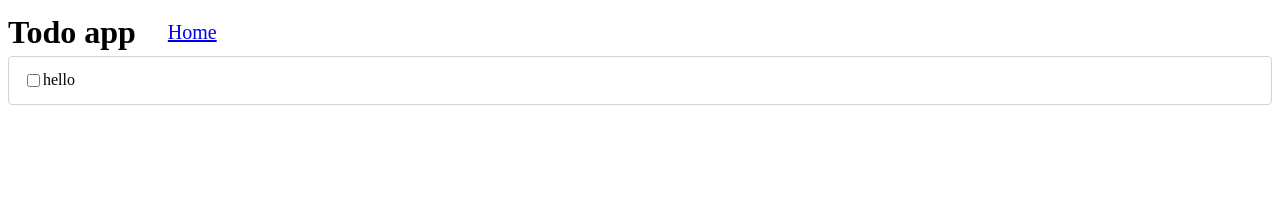
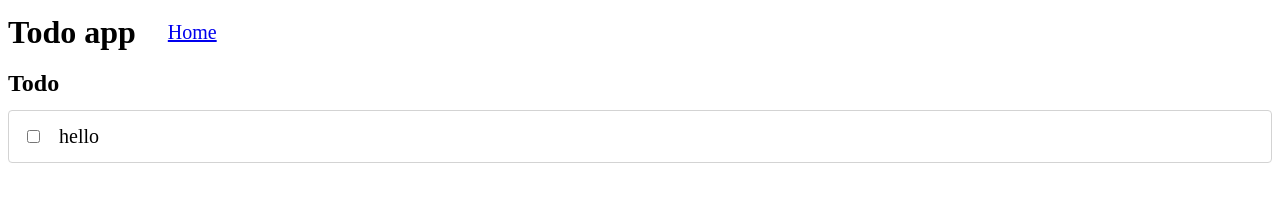
Before and after one commit to neilbryson/todo-vue, a Vue app: page / in a window 1280 px wide. Shown: the top 213 px of the page. Built offline with nearby package versions, Linux system fonts and the light colour scheme; the HTML template or start-up script is replaced by a standard one.

Commit message:
feat: handle list toggle

```diff
--- a/index.html
+++ b/index.html
@@ -4,7 +4,7 @@
     <meta charset="UTF-8">
     <link rel="icon" href="/favicon.ico">
     <meta name="viewport" content="width=device-width, initial-scale=1.0">
-    <title>Vite App</title>
+    <title>Todo app in Vue</title>
   </head>
   <body>
     <div id="app"></div>
--- a/src/components/TodoItem.vue
+++ b/src/components/TodoItem.vue
@@ -1,23 +1,18 @@
-<script lang="ts">
-import { mapActions } from 'pinia';
+<script setup lang="ts">
 import { useTodoStore } from '@/stores/todo';
 
-export default {
-  props: {
-    id: Number,
-    details: String,
-    isDone: Boolean,
-  },
-  methods: {
-    ...mapActions(useTodoStore, ['toggleDone'])
-  }
-}
+const props = defineProps({
+  id: Number,
+  details: String,
+  isDone: Boolean,
+})
+const { toggleDone } = useTodoStore();
 </script>
 
 <template>
-  <div class="todo-item-container" :class="{ checked: isDone }">
-    <input type="checkbox" :checked="isDone" @change="toggleDone(id)" />
-    <span>{{ details }}</span>
+  <div class="todo-item-container" :class="{ checked: props.isDone }">
+    <input type="checkbox" :checked="props.isDone" @change="toggleDone(props.id)" />
+    <span class="todo-item-details">{{ props.details }}</span>
   </div>
 </template>
 
@@ -30,6 +25,13 @@ export default {
 
     &.checked {
       opacity: 0.4;
+      text-decoration: line-through;
+    }
+
+    .todo-item-details {
+      margin-left: 1rem;
+      font-size: 1.25rem;
     }
   }
+
 </style>
--- a/src/components/TodoList.vue
+++ b/src/components/TodoList.vue
@@ -1,26 +1,32 @@
-<script lang="ts">
-import { mapActions, mapState, mapStores } from 'pinia';
+<script setup lang="ts">
+import { computed } from 'vue';
+import { storeToRefs } from 'pinia';
+
+import TodoItem from '@/components/TodoItem.vue';
 import { useTodoStore } from '@/stores/todo';
-import TodoItem from '@/components/TodoItem.vue';
 
-export default {
-  components: { TodoItem },
-  computed: {
-    ...mapStores(useTodoStore),
-    ...mapState(useTodoStore, ['todoList']),
-  },
-  methods: {
-    ...mapActions(useTodoStore, ['add', 'toggleDone'])
-  },
-}
+const { todoList } = storeToRefs(useTodoStore());
+
+const undoneList = computed(() => todoList.value.filter((todo) => !todo.isDone));
+const doneList = computed(() => todoList.value.filter((todo) => todo.isDone));
 </script>
 
 <template>
-  <div>
-    <TodoItem v-for="item in todoList" :key="item.id" :details="item.details" :is-done="item.isDone" :id="item.id" />
-  </div>
+  <section v-if="undoneList.length > 0" class="todo-list-container todo-list">
+    <h2>Todo</h2>
+    <TodoItem v-for="item in undoneList" :key="item.id" :details="item.details" :is-done="item.isDone" :id="item.id" />
+  </section>
+
+  <section v-if="doneList.length > 0" class="todo-list-container done-list">
+    <h2>Done</h2>
+    <TodoItem v-for="item in doneList" :key="item.id" :details="item.details" :is-done="item.isDone" :id="item.id" />
+  </section>
 </template>
 
 <style lang="scss" scoped>
-
+  .todo-list-container {
+    > h2 {
+      margin: 0.85rem 0;
+    }
+  }
 </style>
```
